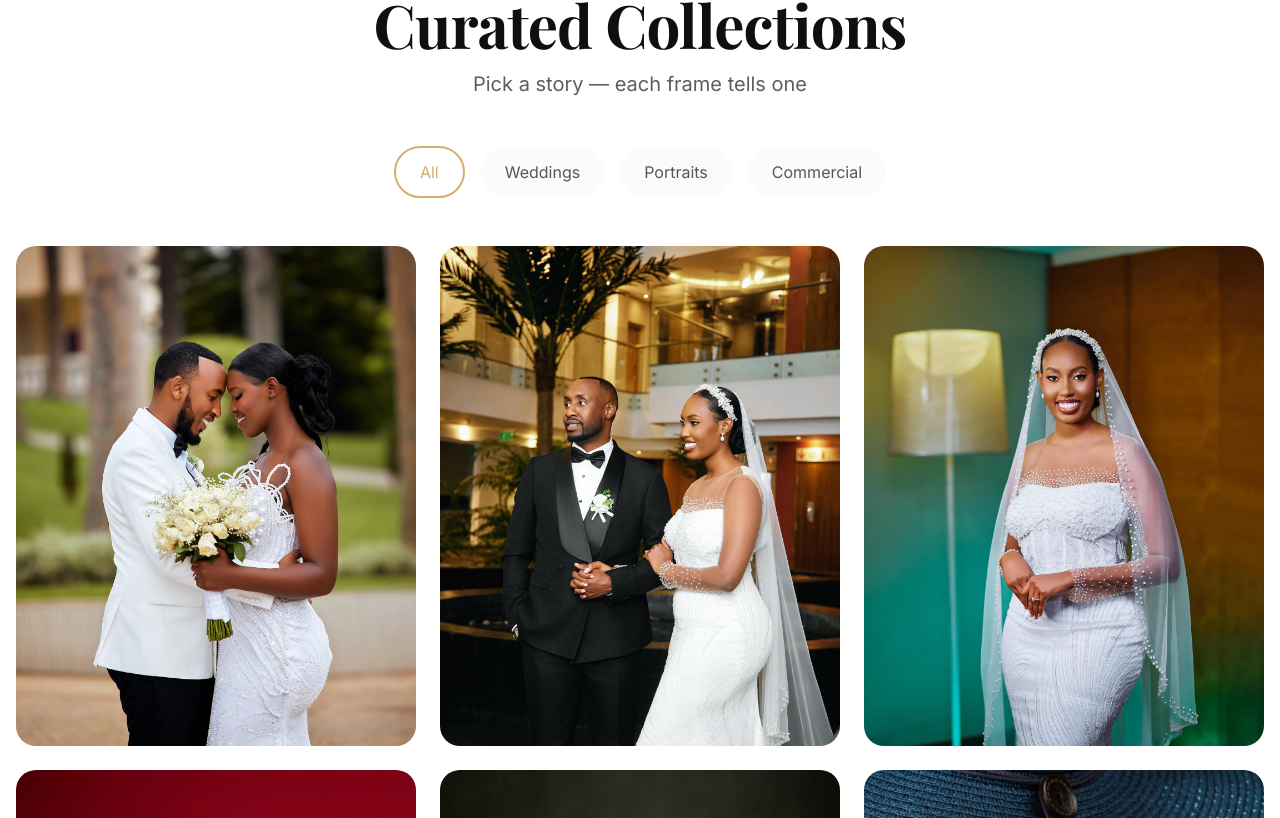
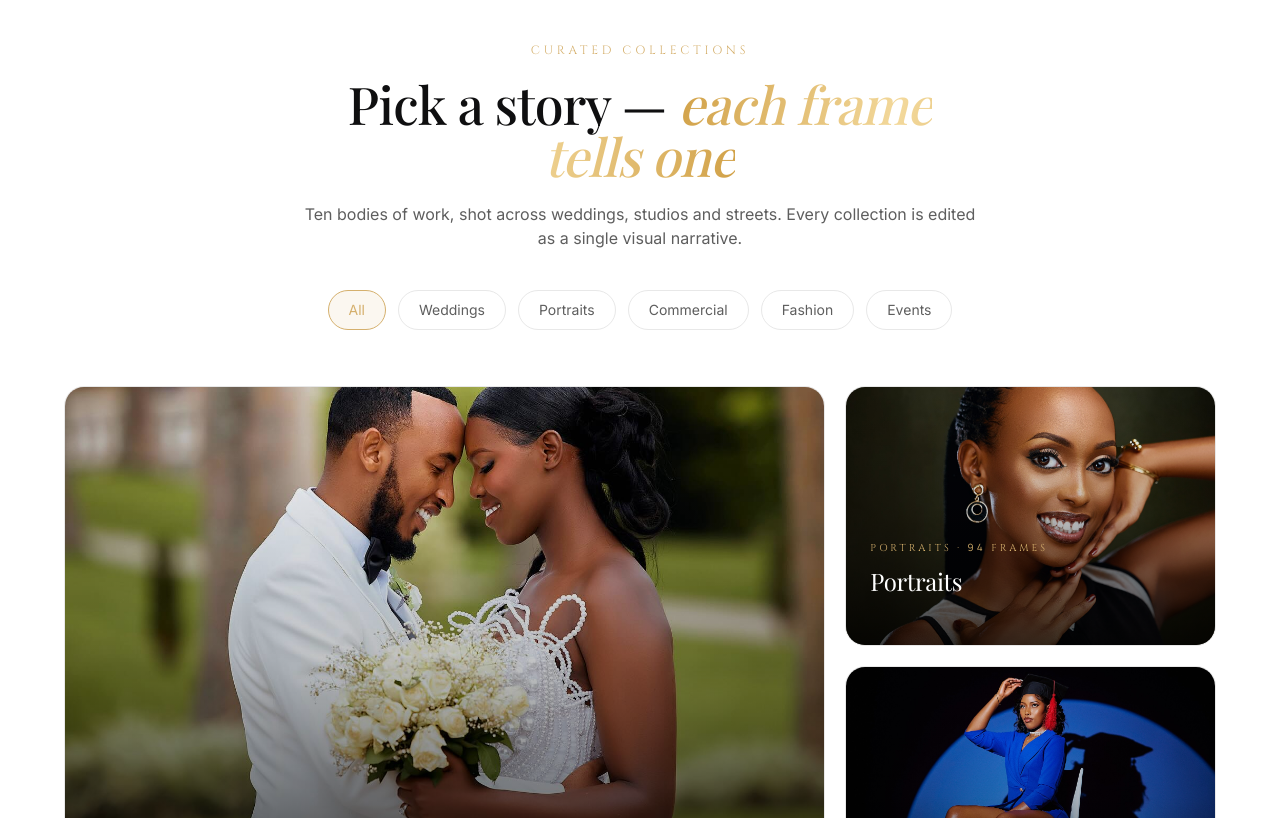
Before and after one commit to Kingsterz-cyber/afriframe-legacy-visuals, a React (Vite) app: page / in a window 1280 px wide. Shown: the part 902-1720 px from the top of the page. Built offline with nearby package versions, Linux system fonts and the light colour scheme; the HTML template or start-up script is replaced by a standard one; a web font is replaced by a local one.

Commit message:
Changes
Co-authored-by: Kingsterz-cyber <184074560+Kingsterz-cyber@users.noreply.github.com>

```diff
--- a/src/components/Portfolio.tsx
+++ b/src/components/Portfolio.tsx
@@ -1,169 +1,87 @@
-import { useState } from "react";
-import weddingOutdoor from "@/assets/wedding-outdoor.jpg";
-import weddingIndoor from "@/assets/wedding-indoor.jpg";
-import chefPortrait from "@/assets/chef-portrait.jpg";
-import fashionPortrait from "@/assets/fashion-portrait.jpg";
-import fashionJewelry from "@/assets/fashion-jewelry.jpg";
-import redDressRose from "@/assets/red-dress-rose.jpg";
-import graduationPortrait from "@/assets/graduation-portrait.jpg";
-import blueHatFashion from "@/assets/blue-hat-fashion.jpg";
-import redSuitPink from "@/assets/red-suit-pink.jpg";
-import mysteryHat from "@/assets/mystery-hat.jpg";
-import bridalPortrait from "@/assets/bridal-portrait.jpg";
-import lifestylePortrait from "@/assets/lifestyle-portrait.jpg";
+import { useMemo, useState } from "react";
+import { Link } from "react-router-dom";
+import { ArrowUpRight } from "lucide-react";
+import { collections } from "@/data/site";
+
+const filters = ["All", "Weddings", "Portraits", "Commercial", "Fashion", "Events"];
 
 const Portfolio = () => {
-  const [activeFilter, setActiveFilter] = useState("All");
+  const [active, setActive] = useState("All");
 
-  const filters = ["All", "Weddings", "Portraits", "Commercial"];
-
-  const portfolioItems = [
-    {
-      id: 1,
-      image: weddingOutdoor,
-      title: "Golden Hour Ceremony",
-      category: "Weddings",
-      description: "Intimate outdoor wedding captured in natural light"
-    },
-    {
-      id: 2,
-      image: weddingIndoor,
-      title: "Elegant Reception",
-      category: "Weddings",
-      description: "Luxurious indoor celebration with cinematic framing"
-    },
-    {
-      id: 3,
-      image: bridalPortrait,
-      title: "Radiant Bride",
-      category: "Weddings",
-      description: "Stunning bridal portrait with elegant details"
-    },
-    {
-      id: 4,
-      image: chefPortrait,
-      title: "Culinary Artist",
-      category: "Commercial",
-      description: "Professional brand photography for hospitality"
-    },
-    {
-      id: 5,
-      image: fashionPortrait,
-      title: "Editorial Portrait",
-      category: "Portraits",
-      description: "Fashion-forward lifestyle photography"
-    },
-    {
-      id: 6,
-      image: fashionJewelry,
-      title: "Luxury Accessories",
-      category: "Commercial",
-      description: "Product and lifestyle photography fusion"
-    },
-    {
-      id: 7,
-      image: redDressRose,
-      title: "Romantic Elegance",
-      category: "Portraits",
-      description: "Creative studio portrait with vibrant colors"
-    },
-    {
-      id: 8,
-      image: graduationPortrait,
-      title: "Milestone Achievement",
-      category: "Portraits",
-      description: "Dramatic graduation photography with cinematic lighting"
-    },
-    {
-      id: 9,
-      image: blueHatFashion,
-      title: "Bold Fashion",
-      category: "Portraits",
-      description: "High-fashion editorial with statement accessories"
-    },
-    {
-      id: 10,
-      image: redSuitPink,
-      title: "Power & Style",
-      category: "Commercial",
-      description: "Contemporary fashion photography for brand campaigns"
-    },
-    {
-      id: 11,
-      image: mysteryHat,
-      title: "Artistic Mystery",
-      category: "Portraits",
-      description: "Moody and artistic portrait with dramatic shadows"
-    },
-    {
-      id: 12,
-      image: lifestylePortrait,
-      title: "Natural Beauty",
-      category: "Portraits",
-      description: "Soft lifestyle portrait with warm natural light"
-    },
-  ];
-
-  const filteredItems = activeFilter === "All"
-    ? portfolioItems
-    : portfolioItems.filter(item => item.category === activeFilter);
+  const visible = useMemo(
+    () => (active === "All" ? collections : collections.filter((c) => c.category === active)),
+    [active]
+  );
 
   return (
-    <section id="portfolio" className="py-20 bg-background">
-      <div className="container mx-auto px-4">
-        {/* Section Header */}
-        <div className="text-center mb-12">
-          <h2 className="text-4xl md:text-6xl font-bold mb-4">Curated Collections</h2>
-          <p className="text-xl text-muted-foreground">Pick a story — each frame tells one</p>
+    <section id="portfolio" className="lux-section relative bg-background">
+      <div className="lux-container">
+        <div className="mx-auto max-w-2xl text-center">
+          <p className="eyebrow">Curated Collections</p>
+          <h2 className="mt-5 text-4xl font-medium md:text-5xl lg:text-[3.25rem]">
+            Pick a story — <span className="italic gold-text">each frame tells one</span>
+          </h2>
+          <p className="mt-5 text-muted-foreground">
+            Ten bodies of work, shot across weddings, studios and streets. Every collection is
+            edited as a single visual narrative.
+          </p>
         </div>
 
-        {/* Filter Chips */}
-        <div className="flex flex-wrap justify-center gap-4 mb-12">
-          {filters.map((filter) => (
+        <div className="mt-10 flex flex-wrap justify-center gap-3">
+          {filters.map((f) => (
             <button
-              key={filter}
-              onClick={() => setActiveFilter(filter)}
-              className={`px-6 py-3 rounded-full transition-all ${
-                activeFilter === filter
-                  ? "afri-glass border-2 border-primary text-primary"
-                  : "bg-secondary/50 text-foreground/70 hover:bg-secondary"
+              key={f}
+              onClick={() => setActive(f)}
+              className={`h-10 rounded-full border px-5 text-sm transition-all duration-300 ${
+                active === f
+                  ? "border-primary bg-primary/10 text-primary"
+                  : "border-border text-muted-foreground hover:border-primary/50 hover:text-foreground"
               }`}
             >
-              {filter}
+              {f}
             </button>
           ))}
         </div>
 
-        {/* Portfolio Grid */}
-        <div className="grid grid-cols-1 md:grid-cols-2 lg:grid-cols-3 gap-6">
-          {filteredItems.map((item) => (
-            <div
-              key={item.id}
-              className="group relative overflow-hidden rounded-2xl aspect-[4/5] cursor-pointer"
+        <div className="mt-14 grid auto-rows-[260px] grid-cols-1 gap-5 sm:grid-cols-2 lg:grid-cols-3">
+          {visible.map((c, i) => (
+            <Link
+              key={c.id}
+              to="/explore"
+              className={`group relative overflow-hidden rounded-[20px] border border-border ${
+                i === 0 ? "sm:col-span-2 sm:row-span-2" : i === 3 ? "lg:row-span-2" : ""
+              }`}
             >
               <img
-                src={item.image}
-                alt={item.title}
-                className="w-full h-full object-cover transition-transform duration-500 group-hover:scale-110"
+                src={c.image}
+                alt={`${c.title} collection`}
+                loading={i > 2 ? "lazy" : "eager"}
+                className="h-full w-full object-cover transition-transform duration-[900ms] ease-[cubic-bezier(0.22,1,0.36,1)] group-hover:scale-[1.06]"
               />
-
-              {/* Overlay */}
-              <div className="absolute inset-0 bg-gradient-to-t from-black/90 via-black/40 to-transparent opacity-0 group-hover:opacity-100 transition-opacity duration-300">
-                <div className="absolute bottom-0 left-0 right-0 p-6">
-                  <div className="afri-glass p-4">
-                    <span className="text-primary text-sm font-semibold">{item.category}</span>
-                    <h3 className="text-2xl font-bold mt-2 mb-2">{item.title}</h3>
-                    <p className="text-sm text-muted-foreground">{item.description}</p>
-                  </div>
-                </div>
+              <div className="absolute inset-0 bg-gradient-to-t from-black/85 via-black/25 to-transparent opacity-90" />
+              <div className="absolute inset-x-0 bottom-0 p-6">
+                <span className="font-cinzel text-[10px] uppercase tracking-[0.3em] text-primary">
+                  {c.category} · <span className="numeric">{c.count}</span> frames
+                </span>
+                <h3 className="mt-2 text-2xl text-white">{c.title}</h3>
+                <p className="mt-1 max-w-sm translate-y-2 text-sm text-white/70 opacity-0 transition-all duration-500 group-hover:translate-y-0 group-hover:opacity-100">
+                  {c.descriptor}
+                </p>
               </div>
-            </div>
+              <span className="absolute right-5 top-5 grid h-10 w-10 place-items-center rounded-full border border-white/25 bg-black/30 text-white opacity-0 backdrop-blur transition-all duration-500 group-hover:opacity-100">
+                <ArrowUpRight className="h-4 w-4" />
+              </span>
+            </Link>
           ))}
         </div>
 
-        {/* CTA */}
-        <div className="text-center mt-12">
-          <p className="text-muted-foreground mb-4">Want to see more? Let's create something beautiful together.</p>
+        <div className="mt-14 text-center">
+          <Link
+            to="/explore"
+            className="inline-flex h-13 items-center gap-3 rounded-2xl border border-border px-8 py-4 text-sm transition-all duration-300 hover:-translate-y-0.5 hover:border-primary/60 hover:text-primary"
+          >
+            View the full portfolio <ArrowUpRight className="h-4 w-4" />
+          </Link>
         </div>
       </div>
     </section>
--- a/src/components/Services.tsx
+++ b/src/components/Services.tsx
@@ -1,153 +1,62 @@
-import { Button } from "@/components/ui/button";
-import { Camera, Video, Sparkles, Edit, Image, Briefcase } from "lucide-react";
+import { Link } from "react-router-dom";
+import { Check, ArrowRight } from "lucide-react";
+import { services } from "@/data/site";
 
-const Services = () => {
-  const services = [
-    {
-      icon: Camera,
-      title: "Photography",
-      description: "Cinematic portraits & editorial wedding photography",
-      deliverables: [
-        "High-res edited photos",
-        "Professional color grading",
-        "Private online gallery"
-      ],
-      startingPrice: "$120/hour"
-    },
-    {
-      icon: Video,
-      title: "Videography",
-      description: "Event highlights, cinematic films, social clips",
-      deliverables: [
-        "4K highlight film",
-        "Social media edits",
-        "Raw footage access"
-      ],
-      startingPrice: "$350"
-    },
-    {
-      icon: Sparkles,
-      title: "Event Coverage",
-      description: "Multi-camera coverage for conferences & concerts",
-      deliverables: [
-        "Full event documentation",
-        "Multiple angles",
-        "Same-day delivery options"
-      ],
-      startingPrice: "$500"
-    },
-    {
-      icon: Briefcase,
-      title: "Brand Content",
-      description: "Ad creatives and product films made to convert",
-      deliverables: [
-        "Commercial photography",
-        "Product videos",
-        "Social content strategy"
-      ],
-      startingPrice: "$800"
-    },
-    {
-      icon: Edit,
-      title: "Post-Production",
-      description: "Professional retouching & color grading services",
-      deliverables: [
-        "Advanced retouching",
-        "Cinematic color grading",
-        "Fast turnaround"
-      ],
-      startingPrice: "$50/photo"
-    },
-    {
-      icon: Image,
-      title: "Albums & Prints",
-      description: "Premium printed albums and wall art",
-      deliverables: [
-        "Fine art prints",
-        "Custom albums",
-        "Framing options"
-      ],
-      startingPrice: "Custom"
-    }
-  ];
-
-  return (
-    <section id="services" className="py-20 bg-background">
-      <div className="container mx-auto px-4">
-        {/* Section Header */}
-        <div className="text-center mb-16">
-          <h2 className="text-4xl md:text-6xl font-bold mb-4">Our Services</h2>
-          <p className="text-xl text-muted-foreground max-w-2xl mx-auto">
-            From intimate moments to grand celebrations, we craft visual stories that resonate
+const Services = () => (
+  <section id="services" className="lux-section bg-surface">
+    <div className="lux-container">
+      <div className="max-w-2xl">
+        <p className="eyebrow">The Studio</p>
+        <h2 className="mt-5 text-4xl font-medium md:text-5xl">
+          Services crafted <span className="italic gold-text">with intention</span>
+        </h2>
+        <p className="mt-5 text-muted-foreground">
+          Each engagement is directed end to end — from the first conversation to the final
+          colour grade.
         </p>
       </div>
 
-        {/* Services Grid */}
-        <div className="grid grid-cols-1 md:grid-cols-2 lg:grid-cols-3 gap-6 max-w-6xl mx-auto">
-          {services.map((service, index) => {
-            const Icon = service.icon;
-            return (
-              <div
-                key={index}
-                className="afri-glass p-6 group hover:scale-[1.02] transition-all duration-300"
-              >
-                <div className="flex items-start gap-4 mb-4">
-                  <div className="p-3 bg-primary/10 rounded-lg">
-                    <Icon className="w-8 h-8 text-primary" strokeWidth={1.5} />
+      <div className="mt-14 grid gap-6 md:grid-cols-2 lg:grid-cols-3">
+        {services.map((s) => (
+          <article key={s.id} className="lux-card group overflow-hidden">
+            <div className="relative h-52 overflow-hidden">
+              <img
+                src={s.image}
+                alt={s.title}
+                loading="lazy"
+                className="h-full w-full object-cover transition-transform duration-[900ms] ease-[cubic-bezier(0.22,1,0.36,1)] group-hover:scale-105"
+              />
+              <div className="absolute inset-0 bg-gradient-to-t from-black/60 to-transparent" />
             </div>
-                  <div className="flex-1">
-                    <h3 className="text-2xl font-bold mb-2">{service.title}</h3>
-                    <p className="text-muted-foreground text-sm">{service.description}</p>
-                  </div>
-                </div>
-
-                {/* Deliverables */}
-                <ul className="space-y-2 mb-4">
-                  {service.deliverables.map((item, idx) => (
-                    <li key={idx} className="flex items-center gap-2 text-sm text-foreground/80">
-                      <div className="w-1.5 h-1.5 bg-primary rounded-full" />
-                      {item}
+            <div className="p-7">
+              <h3 className="text-2xl">{s.title}</h3>
+              <p className="mt-2 text-sm leading-relaxed text-muted-foreground">{s.description}</p>
+              <ul className="mt-5 space-y-2">
+                {s.includes.map((inc) => (
+                  <li key={inc} className="flex items-center gap-3 text-sm text-muted-foreground">
+                    <Check className="h-4 w-4 shrink-0 text-primary" />
+                    {inc}
                   </li>
                 ))}
               </ul>
-
-                {/* Price and CTA */}
-                <div className="flex items-center justify-between pt-4 border-t border-foreground/10">
-                  <div>
-                    <span className="text-xs text-muted-foreground">Starting from</span>
-                    <p className="text-lg font-bold text-primary">{service.startingPrice}</p>
-                  </div>
-                  <Button
-                    size="sm"
-                    variant="ghost"
-                    className="group-hover:bg-primary/20 transition-colors"
+              <p className="mt-5 text-xs uppercase tracking-[0.18em] text-muted-foreground">
+                {s.deliverables}
+              </p>
+              <div className="mt-6 flex items-center justify-between border-t border-border pt-5">
+                <span className="numeric text-lg text-foreground">{s.price}</span>
+                <Link
+                  to="/booking"
+                  className="inline-flex items-center gap-2 text-sm text-primary transition-transform duration-300 hover:translate-x-1"
                 >
-                    Select
-                  </Button>
+                  Book now <ArrowRight className="h-4 w-4" />
+                </Link>
               </div>
             </div>
-            );
-          })}
-        </div>
-
-        {/* CTA Section */}
-        <div className="mt-16 text-center">
-          <div className="afri-glass p-8 max-w-2xl mx-auto">
-            <h3 className="text-2xl font-bold mb-4">Need a Custom Package?</h3>
-            <p className="text-muted-foreground mb-6">
-              Every story is unique. Let's discuss what you need and create a tailored solution.
-            </p>
-            <Button
-              size="lg"
-              className="afri-glass border-2 border-primary hover:bg-primary/20"
-            >
-              Request Custom Quote
-            </Button>
-          </div>
+          </article>
+        ))}
       </div>
     </div>
   </section>
 );
-};
 
 export default Services;
```
Lines whose indentation alone changed are shown as unchanged.
